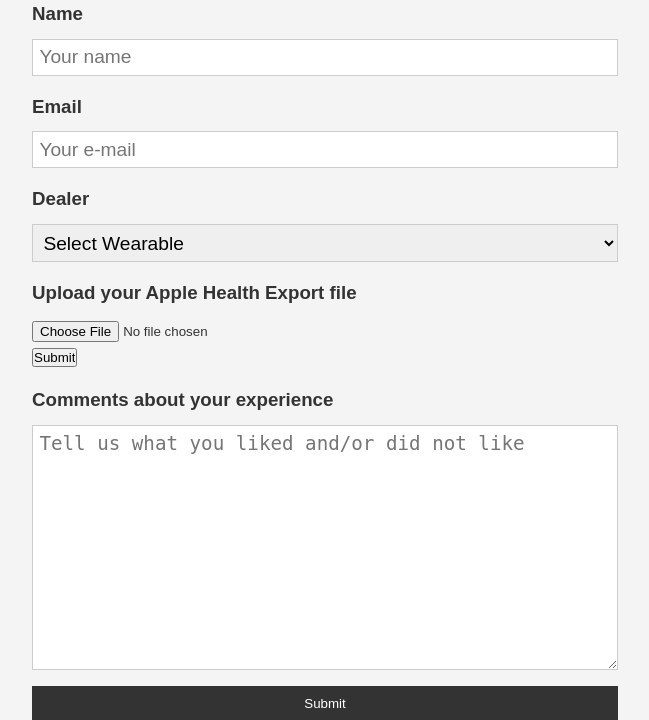
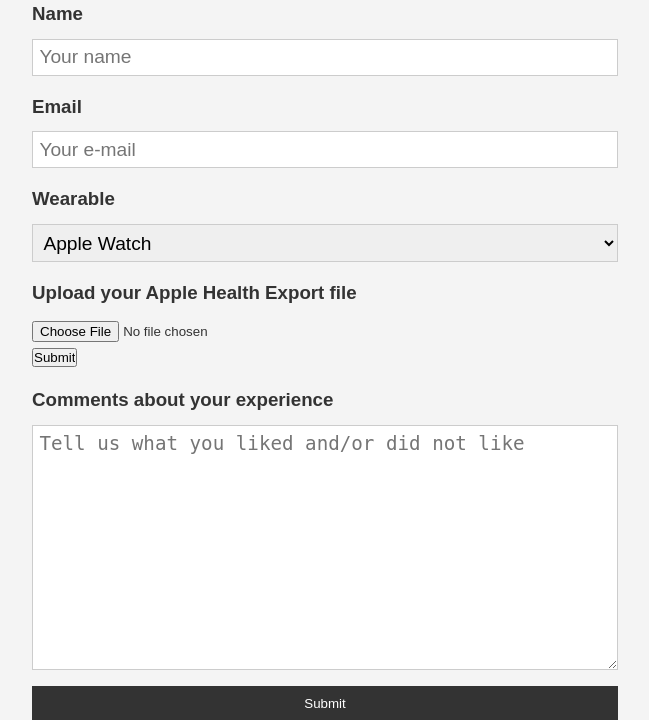
Before and after one commit to cwestie27/AppleHealth, a Flask app: page / in a window 1280 px wide. Shown: the part 175-895 px from the top of the page, without its empty margins (315-964 px from the left). Run offline with Flask 2, Linux system fonts and the light colour scheme.

```diff
--- a/templates/index.html
+++ b/templates/index.html
@@ -32,13 +32,13 @@
           />
         </div>
         <div class="form-group">
-          <h3>Dealer</h3>
+          <h3>Wearable</h3>
           <select name="wearable">
-            <option value="">Select Wearable</option>
-            <option value="Tom Smith">Tom Smith</option>
-            <option value="Karen Swanson">Karen Swanson</option>
-            <option value="Jim Johnson">Jim Johnson</option>
-            <option value="Shauna Gifford">Shauna Gifford</option>
+            <option value="">Apple Watch</option>
+            <option value="Tom Smith">Fit Bit</option>
+            <option value="Karen Swanson">Aura Ring</option>
+            <option value="Jim Johnson">Lemon</option>
+            <option value="Shauna Gifford">Lime</option>
           </select>
         </div>
         <div class="form-group">
```
